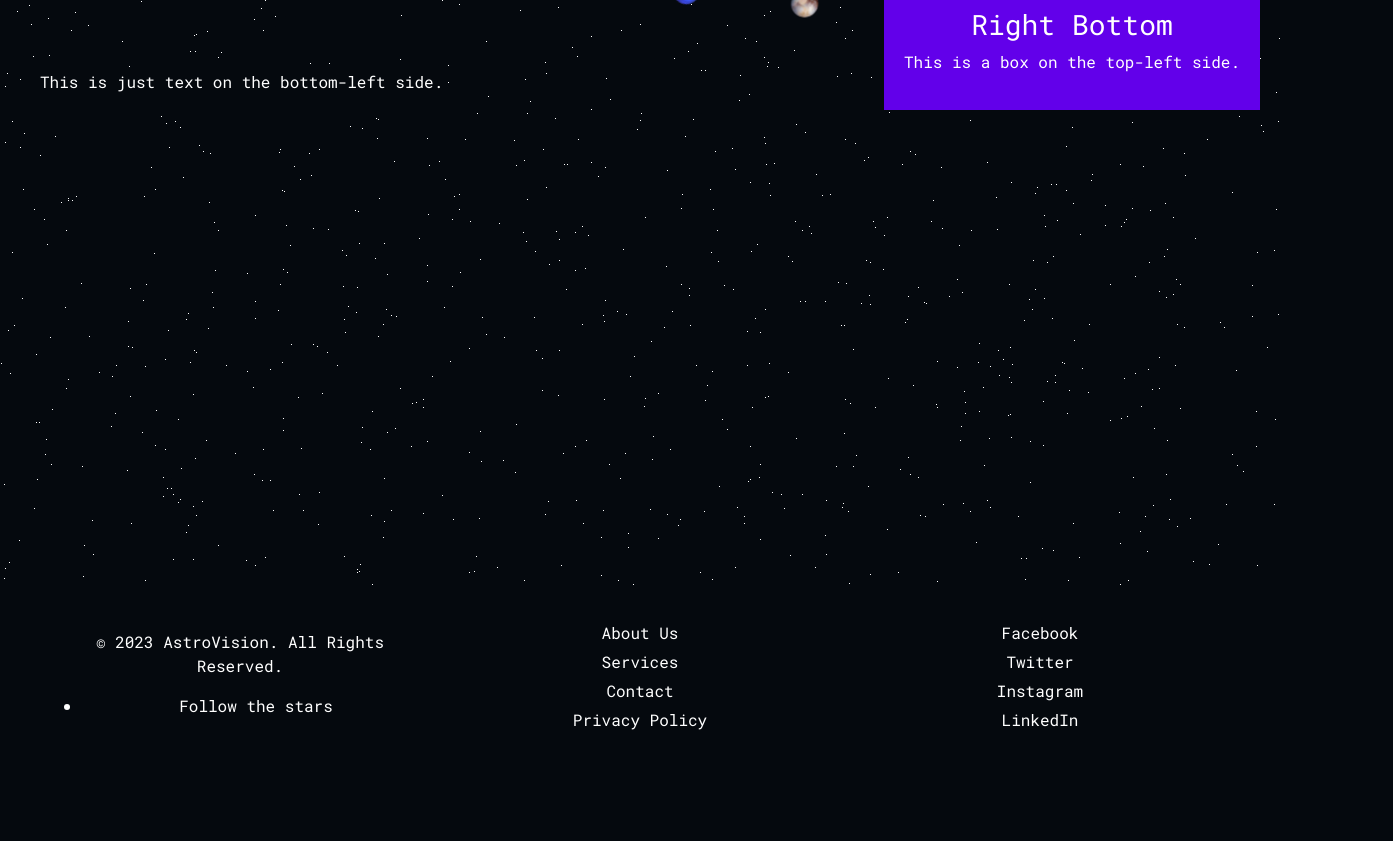
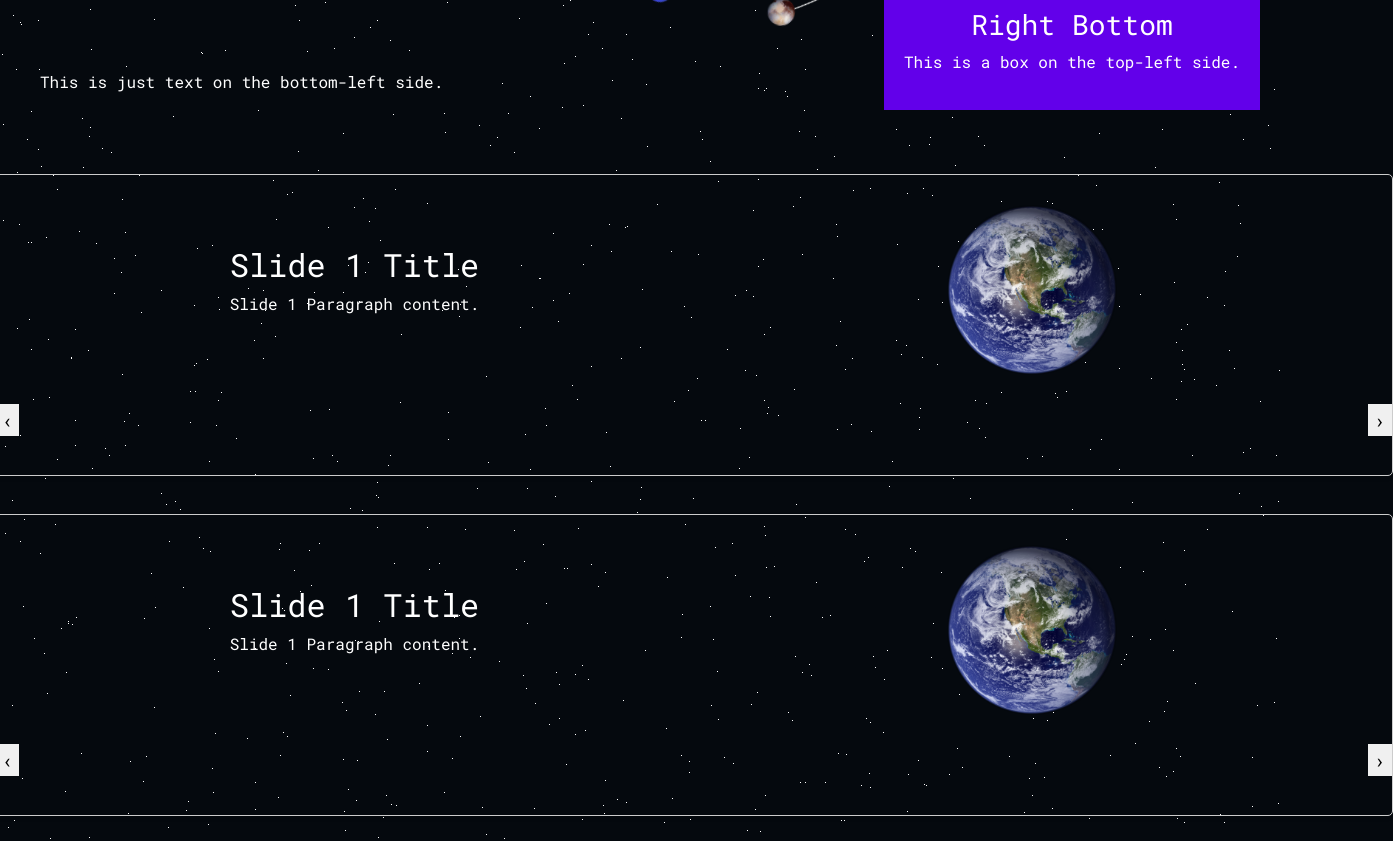
Before and after one commit to kleazz/astro, a React (Create React App) app in the folder my-app/: page /solar in a window 1280 px wide. Shown: the part 620-1461 px from the top of the page, 1393 px wide, since content can reach past the window. Before the commit the page ends 1398 px from the top, so only its background shows below. Built offline with nearby package versions, Linux system fonts and the light colour scheme.

Commit message:
Made reusable carousel component and used it in SolarSystem page

```diff
--- /dev/null
+++ b/my-app/src/layout/components/Carousel.js
@@ -0,0 +1,34 @@
+import React, { useState } from 'react';
+import "../style/carousel.css"
+
+const Carousel = ({ slides }) => {
+  const [currentSlide, setCurrentSlide] = useState(0);
+
+  const goToPreviousSlide = () => {
+    setCurrentSlide((prevSlide) => (prevSlide === 0 ? slides.length - 1 : prevSlide - 1));
+  };
+
+  const goToNextSlide = () => {
+    setCurrentSlide((prevSlide) => (prevSlide === slides.length - 1 ? 0 : prevSlide + 1));
+  };
+
+  return (
+    <div className="carousel">
+      <div className="carousel-slide">
+        <div className="left-content">
+          <h2>{slides[currentSlide].title}</h2>
+          <p>{slides[currentSlide].paragraph}</p>
+        </div>
+        <div className="right-content">
+          <img src={slides[currentSlide].image} alt={slides[currentSlide].title} style={{ width: '5cm', height: '5cm' }} />
+        </div>
+      </div>
+      <div className="carousel-navigation">
+        <button onClick={goToPreviousSlide}>&#8249;</button>
+        <button onClick={goToNextSlide}>&#8250;</button>
+      </div>
+    </div>
+  );
+};
+
+export default Carousel;
--- a/my-app/src/layout/pages/SolarSystem.js
+++ b/my-app/src/layout/pages/SolarSystem.js
@@ -1,6 +1,8 @@
 import React, { useEffect } from 'react';
 import '../style/solarsystem.css';
 import sun from '../../sources/images/planets/sun.png';
+import Carousel from '../components/Carousel';
+import earth from '../../sources/images/planets/earth.png'
 
 const SolarSystem = () => {
   useEffect(() => {
@@ -19,9 +21,78 @@ const SolarSystem = () => {
       container.appendChild(star);
     }
   };
+const slides = [
+    {
+      title: 'Slide 1 Title',
+      paragraph: 'Slide 1 Paragraph content.',
+      image: earth,
+    },
+    {
+      title: 'Slide 2 Title',
+      paragraph: 'Slide 2 Paragraph content.',
+      image: 'slide2.jpg',
+    },
+    {
+      title: 'Slide 3 Title',
+      paragraph: 'Slide 3 Paragraph content.',
+      image: 'slide3.jpg',
+    },
+    {
+      title: 'Slide 4 Title',
+      paragraph: 'Slide 4 Paragraph content.',
+      image: 'slide4.jpg',
+    },
+  ];
+
+  const slides2 = [
+    {
+      title: 'Slide 1 Title',
+      paragraph: 'Slide 1 Paragraph content.',
+      image: earth,
+    },
+    {
+      title: 'Slide 2 Title',
+      paragraph: 'Slide 2 Paragraph content.',
+      image: 'slide2.jpg',
+    },
+    {
+      title: 'Slide 3 Title',
+      paragraph: 'Slide 3 Paragraph content.',
+      image: 'slide3.jpg',
+    },
+    {
+      title: 'Slide 4 Title',
+      paragraph: 'Slide 4 Paragraph content.',
+      image: 'slide4.jpg',
+    },
+  ];
+
+  const slides3 = [
+    {
+      title: 'Slide 1 Title',
+      paragraph: 'Slide 1 Paragraph content.',
+      image: earth,
+    },
+    {
+      title: 'Slide 2 Title',
+      paragraph: 'Slide 2 Paragraph content.',
+      image: 'slide2.jpg',
+    },
+    {
+      title: 'Slide 3 Title',
+      paragraph: 'Slide 3 Paragraph content.',
+      image: 'slide3.jpg',
+    },
+    {
+      title: 'Slide 4 Title',
+      paragraph: 'Slide 4 Paragraph content.',
+      image: 'slide4.jpg',
+    },
+  ];
 
   return (
-    <>
+    <div className="solar-system">
+      <div className="star-background"></div> {/* Stars background */}
       <div className="info-box top-left">
         <h3>Left Top</h3>
         <p>This is a box on the top-left side.</p>
@@ -52,7 +123,14 @@ const SolarSystem = () => {
         <div className="neptune"></div>
         <div className="pluto"></div>
       </div>
-    </>
+
+      <div className="carousel-container">
+        <Carousel slides={slides} />
+        <Carousel slides={slides2} />
+        <Carousel slides={slides3} />
+
+      </div>
+    </div>
   );
 };
 
--- /dev/null
+++ b/my-app/src/layout/style/carousel.css
@@ -0,0 +1,56 @@
+.carousel {
+    display: flex;
+    flex-direction: column;
+    align-items: center;
+    width: 100%;
+    height: 8cm;
+    width: 37cm;
+    /* max-width: 800px; Adjust as needed */
+    margin-top: 1cm;
+    border: 1px solid #ccc;
+    box-shadow: 0 2px 4px rgba(0, 0, 0, 0.1);
+    overflow: hidden;
+    border-radius: 5px;
+  }
+
+  .carousel-slide {
+    display: flex;
+    justify-content: space-between;
+    align-items: center;
+    width: 100%;
+    padding: 20px;
+    box-sizing: border-box;
+  }
+
+  .left-content {
+    flex: 1;
+  }
+
+  .right-content {
+    flex: 1;
+    text-align: center;
+  }
+
+  .carousel-navigation {
+    display: flex;
+    justify-content: space-between;
+    width: 100%;
+    /* padding: 10px; */
+    box-sizing: border-box;
+  }
+
+  .carousel-navigation button {
+    background-color: #f0f0f0;
+    border: none;
+    font-size: 20px;
+    cursor: pointer;
+  }
+
+  .carousel-navigation button:hover {
+    background-color: #ddd;
+  }
+
+  .carousel-navigation button:disabled {
+    opacity: 0.5;
+    cursor: not-allowed;
+  }
--- a/my-app/src/layout/style/solarsystem.css
+++ b/my-app/src/layout/style/solarsystem.css
@@ -7,7 +7,7 @@ body {
 
   .solar-system-container {
     font-size: 7px;
-    height: 30cm;
+    height: 47cm;
     width: auto;
     position: relative;
     overflow: hidden;
@@ -251,6 +251,7 @@ body {
     background-color: white;
     border-radius: 50%;
     z-index: -1;
+    pointer-events: none;
   }
 
   @keyframes orbit {
@@ -352,3 +353,14 @@ body {
     /* animation-delay: 0.3s; Delay animation for bottom-right box */
     animation: appearAnimationBottomRight 1s forwards;
   }
+
+  .carousel-container {
+    position: absolute;
+    top: 20cm;
+    bottom: 20px; /* Adjust as needed */
+    left: 23%;
+    transform: translateX(-50%);
+    width: 100%; /* Adjust the width of the carousel */
+    max-width: 600px; /* Max width of the carousel */
+    z-index: 10; /* Above other elements */
+      }
```
